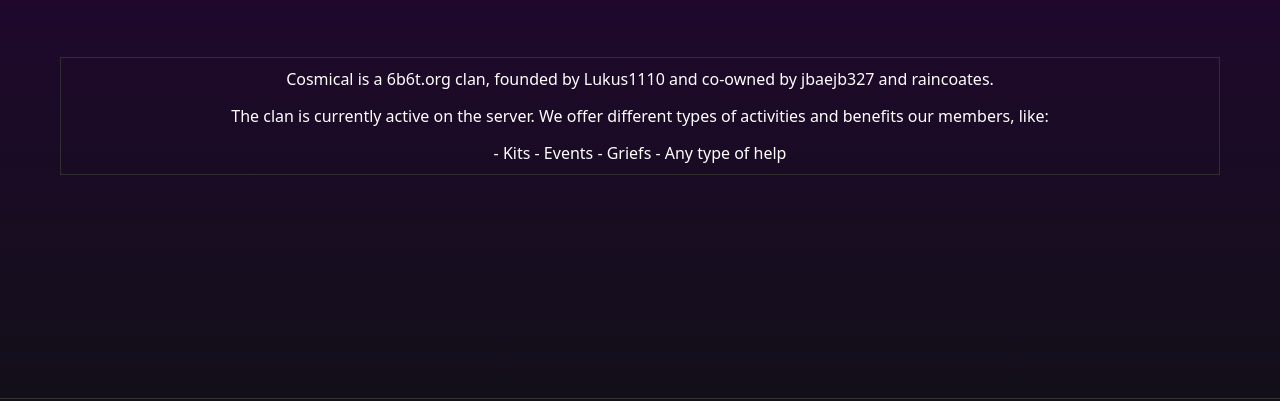
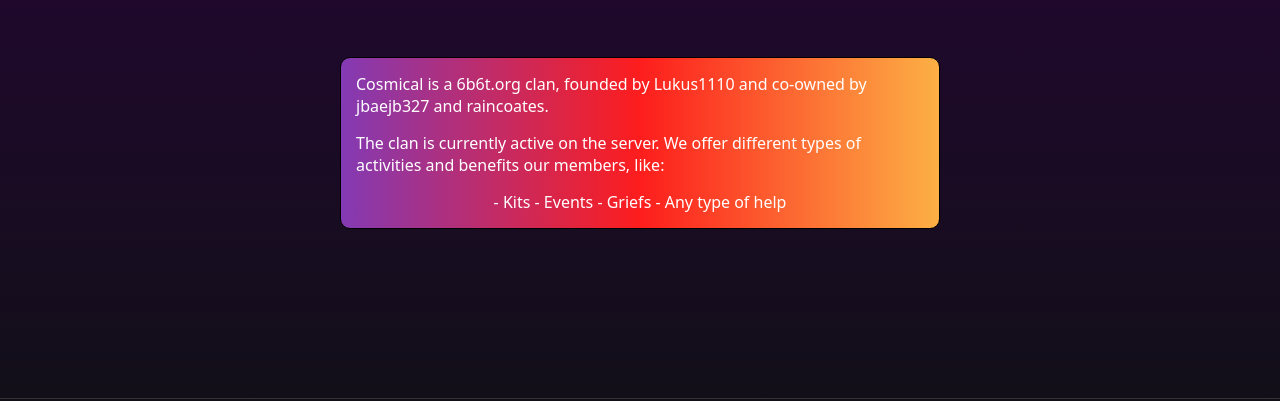
Before and after one commit to Tuni2010/Cosmical-Website, a plain HTML site: page about-us/index.html in a window 1280 px wide. Shown: the part 302-703 px from the top of the page. Drawn offline with Linux system fonts and the light colour scheme.

Commit message:
added some visual effects

```diff
--- a/assets/css/style.css
+++ b/assets/css/style.css
@@ -199,6 +199,7 @@ main {
     max-width: 1200px;
     padding: 0 20px;
     flex: 1;
+    animation: fade-in-bottom 0.6s cubic-bezier(0.390, 0.575, 0.565, 1.000) both;
 }
 
 /* Headline Container */
@@ -251,7 +252,7 @@ main {
     width: 100%;
     gap: 40px;
     padding-bottom: 40px;
-    animation: fade-in-bottom 0.6s cubic-bezier(0.390, 0.575, 0.565, 1.000) both;
+
 }
 
 .main-article {
@@ -290,8 +291,11 @@ main {
    ============================================ */
 
 .about-us-section {
-    width: 100%;
-    height: 100%;
+    max-width: 600px;
+    display: flex;
+    align-items: center;
+    margin: 0 auto;
+    justify-content: center;
 }
 
 .about-us-text {
@@ -300,9 +304,11 @@ main {
     width: 100%;
     gap: 15px;
     align-items: center;
-    padding: 10px;
+    padding: 15px;
     justify-content: center;
-    border: var(--border-grey)
+    border-radius: 10px;
+    border: 1px solid black;
+    background-image: linear-gradient(90deg,rgba(131, 58, 180, 1) 0%, rgba(253, 29, 29, 1) 50%, rgba(252, 176, 69, 1) 100%);
 
 }
 
```
